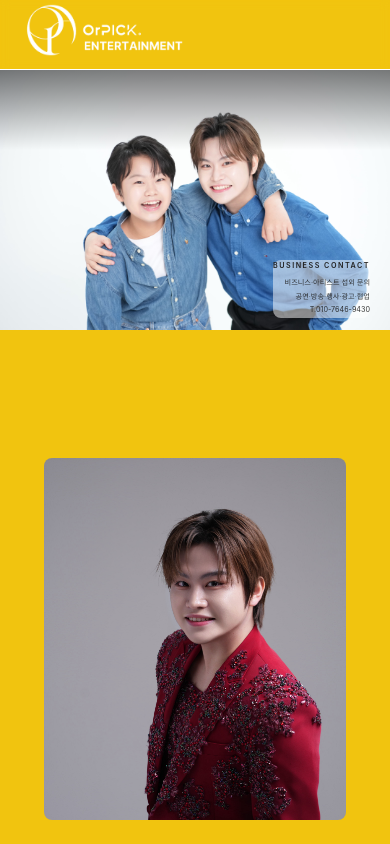
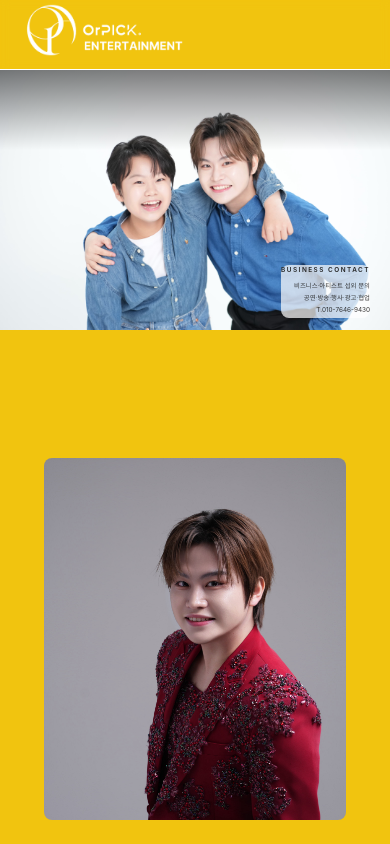
Before and after one commit to cieabora/draft1, a React (Create React App) app: page / in a window 390 px wide. Shown: the top 844 px of the page. Built offline with nearby package versions, Linux system fonts and the light colour scheme.

Commit message:
찐찐찐찐막

```diff
--- a/package.json
+++ b/package.json
@@ -1,7 +1,7 @@
 {
   "name": "ex",
   "version": "0.1.0",
-  "homepage": "https://cieabora.github.io/draft1",
+  "homepage": ".",
   "private": true,
   "dependencies": {
     "@testing-library/dom": "^10.4.2",
--- a/public/index.html
+++ b/public/index.html
@@ -2,19 +2,19 @@
 <html lang="en">
   <head>
     <meta charset="utf-8" />
-    <link rel="icon" href="%PUBLIC_URL%/tap-logo.jpg" />
+    <link rel="icon" href="./tap-logo.jpg" />
     <meta name="viewport" content="width=device-width, initial-scale=1" />
     <meta name="theme-color" content="#000000" />
     <meta
       name="description"
       content="draft page 배포 전 시험 페이지"
     />
-    <link rel="apple-touch-icon" href="%PUBLIC_URL%/logo192.png" />
+    <link rel="apple-touch-icon" href="./logo192.png" />
     <!--
       manifest.json provides metadata used when your web app is installed on a
       user's mobile device or desktop. See https://developers.google.com/web/fundamentals/web-app-manifest/
     -->
-    <link rel="manifest" href="%PUBLIC_URL%/manifest.json" />
+    <link rel="manifest" href="./manifest.json" />
     <!--
       Notice the use of %PUBLIC_URL% in the tags above.
       It will be replaced with the URL of the `public` folder during the build.
--- a/src/App.css
+++ b/src/App.css
@@ -168,7 +168,7 @@ a {
   right: 50px;    /* 오른쪽에서 50px 안쪽으로 */
   text-align: right; /* 글씨 텍스트 우측 정렬 */
   z-index: 10;       /* 그라데이션 레이어보다 위에 오도록 설정 */
-  background-color: rgba(255, 255, 255, 0.5); /* 반투명 배경 */
+  background-color: rgba(255, 255, 255, 0.7); /* 반투명 배경 */
   border-radius: 8px;
 }
 
@@ -196,11 +196,11 @@ a {
   }
 
   .hero-contact .contact-title {
-    font-size: 0.45rem;
+    font-size: 0.4rem;
   }
 
   .hero-contact p {
-    font-size: 0.45rem;
+    font-size: 0.4rem;
   }
 }
 
```
